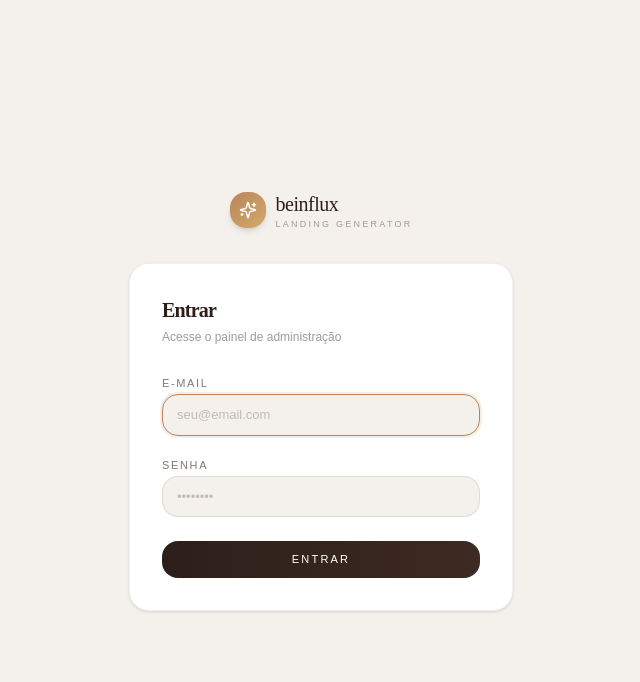
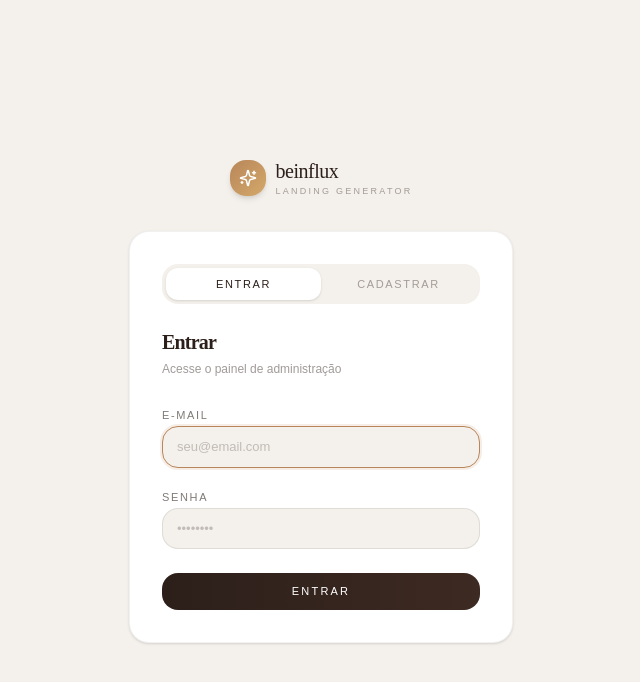
Before and after one commit to vendarixbr/sistema-captacao, a React (Vite) app: page /login in a window 1280 px wide. Shown: the top 682 px of the page, without its empty margins (319-959 px from the left). Built offline with nearby package versions, Linux system fonts and the light colour scheme; no server answers.

Commit message:
Add files via upload

```diff
--- a/src/routes/login.tsx
+++ b/src/routes/login.tsx
@@ -16,22 +16,47 @@ export const Route = createFileRoute("/login")({
 });
 
 function LoginPage() {
+  const [mode, setMode] = useState<"login" | "register">("login");
   const [email, setEmail] = useState("");
   const [password, setPassword] = useState("");
+  const [confirmPassword, setConfirmPassword] = useState("");
   const [error, setError] = useState("");
+  const [success, setSuccess] = useState("");
   const [loading, setLoading] = useState(false);
   const navigate = useNavigate();
+
+  function switchMode(next: "login" | "register") {
+    setMode(next);
+    setError("");
+    setSuccess("");
+    setPassword("");
+    setConfirmPassword("");
+  }
 
   async function handleSubmit(e: React.FormEvent) {
     e.preventDefault();
     setError("");
+    setSuccess("");
+
+    if (mode === "register" && password !== confirmPassword) {
+      setError("As senhas não coincidem.");
+      return;
+    }
+
     setLoading(true);
     try {
-      const { error: authError } = await supabase.auth.signInWithPassword({ email, password });
-      if (authError) throw authError;
-      navigate({ to: "/admin" });
+      if (mode === "login") {
+        const { error: authError } = await supabase.auth.signInWithPassword({ email, password });
+        if (authError) throw authError;
+        navigate({ to: "/admin" });
+      } else {
+        const { error: authError } = await supabase.auth.signUp({ email, password });
+        if (authError) throw authError;
+        setSuccess("Conta criada! Verifique seu e-mail para confirmar o cadastro, ou faça login se a confirmação estiver desativada.");
+        switchMode("login");
+      }
     } catch (err: unknown) {
-      const message = err instanceof Error ? err.message : "Credenciais inválidas";
+      const message = err instanceof Error ? err.message : "Ocorreu um erro";
       setError(message);
     } finally {
       setLoading(false);
@@ -54,9 +79,37 @@ function LoginPage() {
         </div>
 
         <div className="bg-white rounded-2xl shadow-sm border border-[#2C1F1A]/6 px-8 py-8">
-          <h1 className="font-serif text-xl text-[#2C1F1A] mb-1">Entrar</h1>
+          {/* Tabs */}
+          <div className="flex mb-6 bg-[#F4F0EB] rounded-xl p-1">
+            <button
+              type="button"
+              onClick={() => switchMode("login")}
+              className={`flex-1 py-2 text-[11px] tracking-[0.15em] uppercase font-sans font-medium rounded-lg transition-all ${
+                mode === "login"
+                  ? "bg-white text-[#2C1F1A] shadow-sm"
+                  : "text-[#2C1F1A]/40 hover:text-[#2C1F1A]/70"
+              }`}
+            >
+              Entrar
+            </button>
+            <button
+              type="button"
+              onClick={() => switchMode("register")}
+              className={`flex-1 py-2 text-[11px] tracking-[0.15em] uppercase font-sans font-medium rounded-lg transition-all ${
+                mode === "register"
+                  ? "bg-white text-[#2C1F1A] shadow-sm"
+                  : "text-[#2C1F1A]/40 hover:text-[#2C1F1A]/70"
+              }`}
+            >
+              Cadastrar
+            </button>
+          </div>
+
+          <h1 className="font-serif text-xl text-[#2C1F1A] mb-1">
+            {mode === "login" ? "Entrar" : "Criar conta"}
+          </h1>
           <p className="text-[12px] text-[#2C1F1A]/45 font-sans mb-6">
-            Acesse o painel de administração
+            {mode === "login" ? "Acesse o painel de administração" : "Crie sua conta de administrador"}
           </p>
 
           <form onSubmit={handleSubmit} className="space-y-4">
@@ -89,9 +142,31 @@ function LoginPage() {
               />
             </div>
 
+            {mode === "register" && (
+              <div className="space-y-1.5">
+                <label className="text-[11px] tracking-[0.15em] uppercase text-[#2C1F1A]/60 font-sans font-medium">
+                  Confirmar senha
+                </label>
+                <input
+                  type="password"
+                  value={confirmPassword}
+                  onChange={(e) => setConfirmPassword(e.target.value)}
+                  required
+                  placeholder="••••••••"
+                  className="w-full px-3.5 py-2.5 text-[13px] font-sans bg-[#F4F0EB] border border-[#2C1F1A]/10 rounded-xl focus:outline-none focus:border-[#B8865A] focus:ring-2 focus:ring-[#B8865A]/15 transition-all placeholder:text-[#2C1F1A]/25 text-[#2C1F1A]"
+                />
+              </div>
+            )}
+
             {error && (
               <p className="text-[12px] text-red-500 font-sans bg-red-50 px-3.5 py-2.5 rounded-xl">
                 {error}
+              </p>
+            )}
+
+            {success && (
+              <p className="text-[12px] text-emerald-600 font-sans bg-emerald-50 px-3.5 py-2.5 rounded-xl">
+                {success}
               </p>
             )}
 
@@ -100,7 +175,9 @@ function LoginPage() {
               disabled={loading}
               className="w-full py-2.5 mt-2 bg-gradient-to-r from-[#2C1F1A] to-[#3D2A22] text-white text-[11px] tracking-[0.2em] uppercase font-sans font-medium rounded-xl hover:opacity-90 transition-opacity disabled:opacity-50 disabled:cursor-not-allowed"
             >
-              {loading ? "Entrando..." : "Entrar"}
+              {loading
+                ? mode === "login" ? "Entrando..." : "Cadastrando..."
+                : mode === "login" ? "Entrar" : "Cadastrar"}
             </button>
           </form>
         </div>
```
